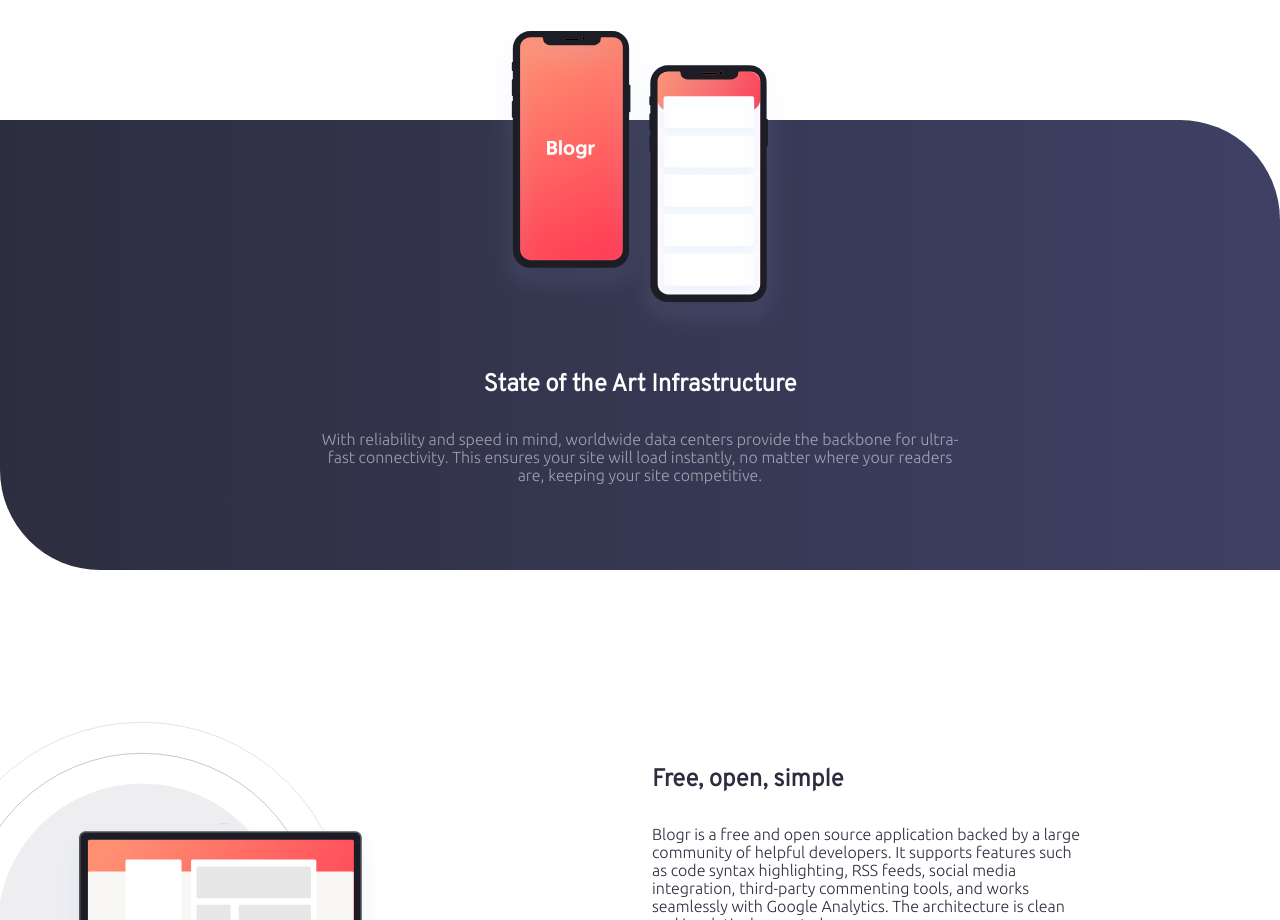
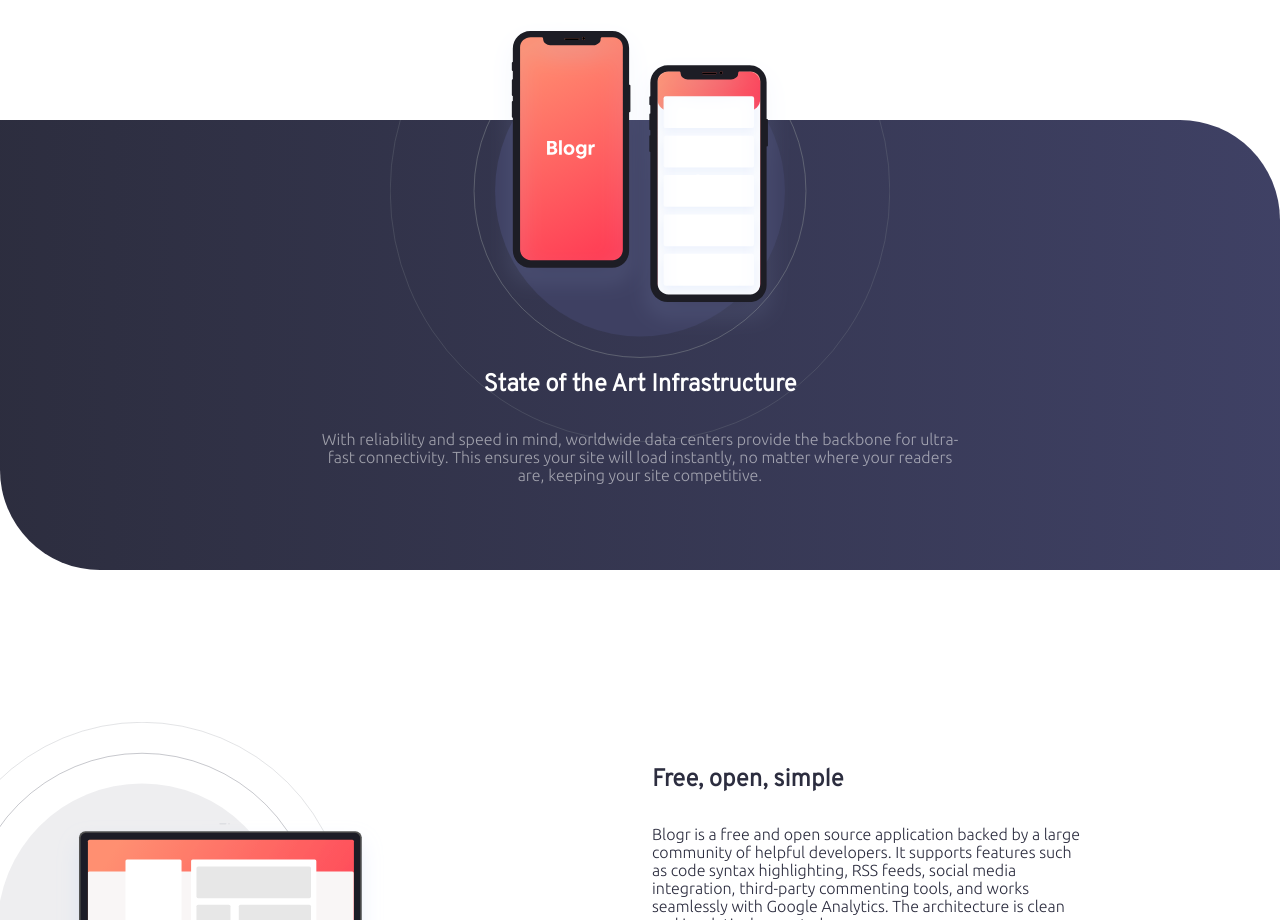
Before and after one commit to Alekey1919/FM-Blogr-landing-page, a plain HTML site: page index.html in a window 1280 px wide. Shown: the part 1280-2200 px from the top of the page. Drawn offline with Linux system fonts and the light colour scheme; the site is published under a folder, as on GitHub Pages, so addresses that start at the root find nothing.

Commit message:
Update styles.css

```diff
--- a/styles.css
+++ b/styles.css
@@ -257,7 +257,7 @@
   width: 100%;
   height: 100%;
   justify-content: space-between;
-  background-image: url("/images/bg-pattern-circles.svg");
+  background-image: url("./images/bg-pattern-circles.svg");
   background-size: 700px;
   background-repeat: no-repeat;
   background-position-x: -50px;
```
